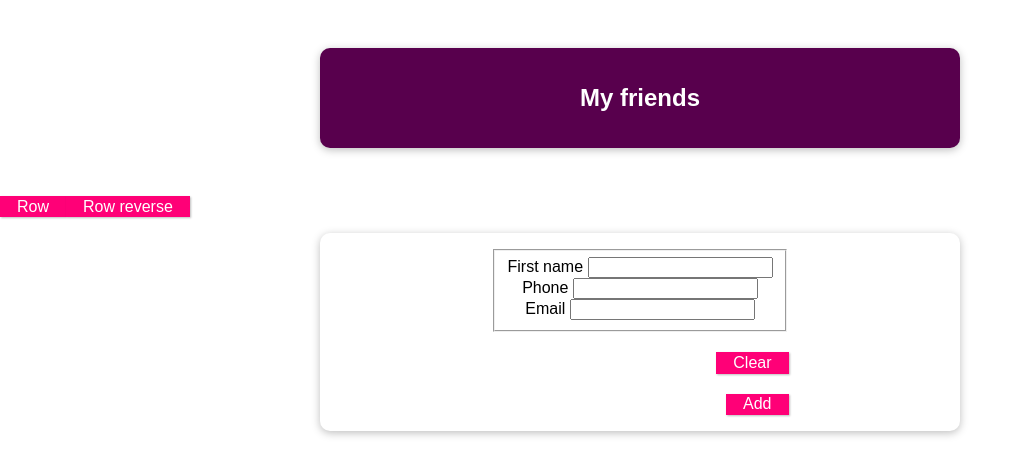
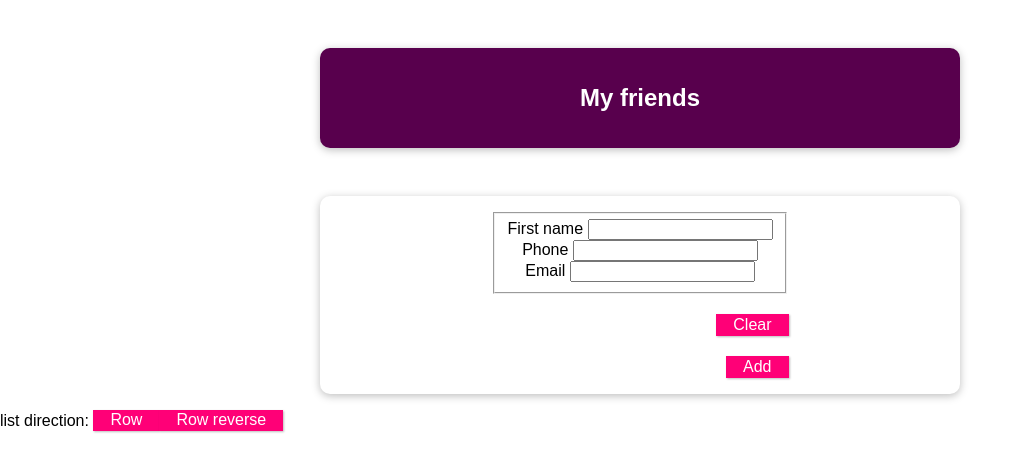
Before and after one commit to DenisPepper/vue-max-starting, a Vue app: page / in a window 1280 px wide. Shown: the top 476 px of the page, without its empty margins (0-1027 px from the left). Built offline with nearby package versions, Linux system fonts and the light colour scheme.

Commit message:
Добавит пример named slot

```diff
--- a/src/App.vue
+++ b/src/App.vue
@@ -3,11 +3,15 @@
     <header>
       <h1>My friends</h1>
     </header>
-    <button @click="setRowView">Row</button>
-    <button @click="setRowReverseView">Row reverse</button>
+
     <NewFriend @add-friend="addFriend" />
 
     <FriendList :view="listView">
+      <!-- разметка template #controls попадет в slot компонента FriendList с атрибутом name="controls" -->
+      <template #controls>
+        <button type="button" @click="setRowView">Row</button>
+        <button type="button" @click="setRowReverseView">Row reverse</button>
+      </template>
       <!-- slots technic: https://vuejs.org/guide/components/slots.html -->
       <!-- компонент FriendContact попадет в slot компонента FriendList как react props.children -->
       <FriendContact
--- a/src/components/FriendList.vue
+++ b/src/components/FriendList.vue
@@ -1,9 +1,20 @@
 <template>
-  <ul class="friends-list" :style="direction">
-    <!-- slots technic: https://vuejs.org/guide/components/slots.html -->
-    <!-- этот слот будет принимать дочерний html, как в react props.children -->
-    <slot></slot>
-  </ul>
+  <section class="friends">
+    <div class="friends__controls">
+      list direction:
+      <!-- сюда попадет контент у которого указан атрибут #controls-->
+      <slot name="controls">
+        List controls
+        <!-- fallback content -->
+      </slot>
+    </div>
+    <ul class="friends__list" :style="direction">
+      <!-- slots technic: https://vuejs.org/guide/components/slots.html -->
+      <!-- этот слот будет принимать дочерний html, как в react props.children -->
+      <!-- этот млот имеет по умолчанию name="default"-->
+      <slot></slot>
+    </ul>
+  </section>
 </template>
 
 <script>
@@ -27,7 +38,7 @@ export default {
 </script>
 
 <style>
-.friends-list {
+.friends__list {
   display: flex;
 }
 </style>
```
